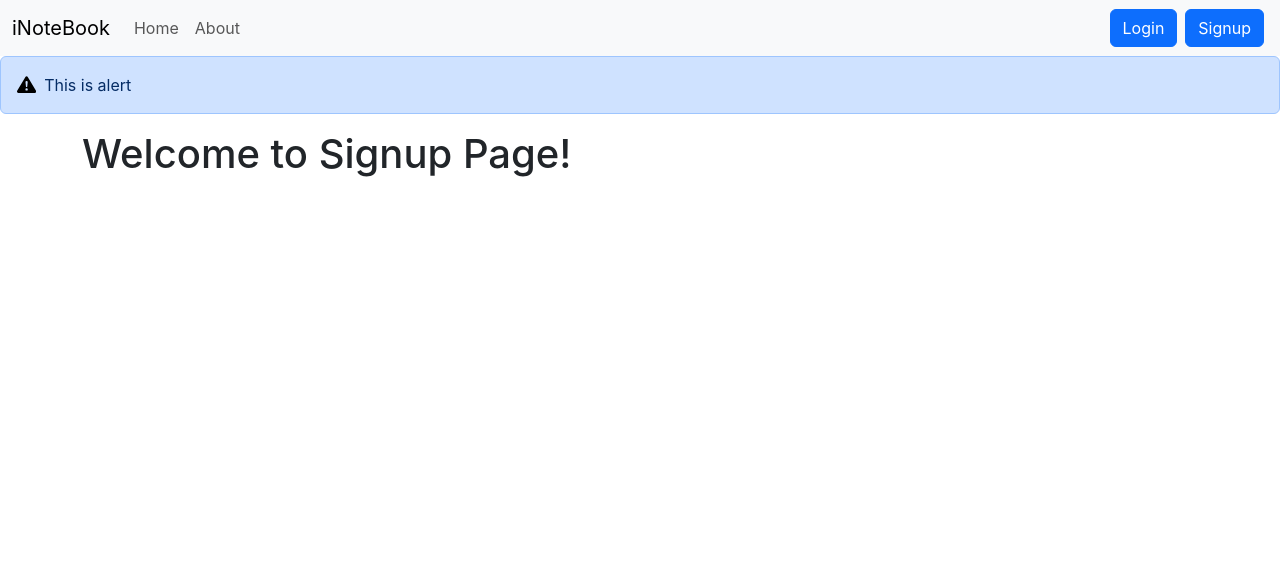
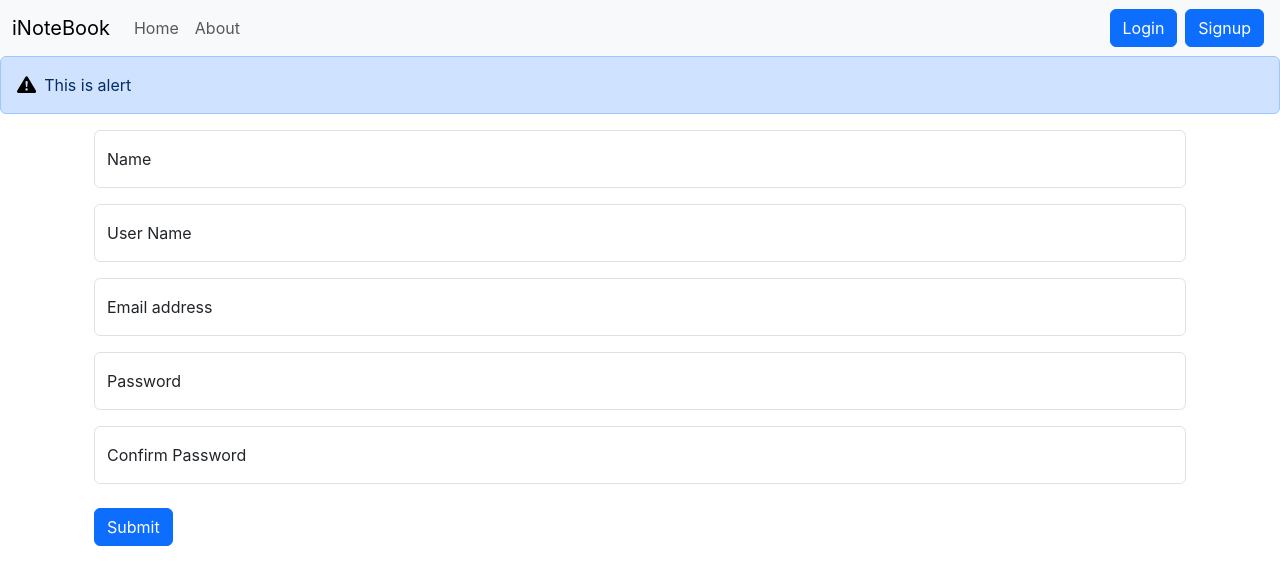
Before and after one commit to AryanKumarOfficial/iNoteBook, a React (Create React App) app: page /signup in a window 1280 px wide. Shown: the top 584 px of the page. Built offline with nearby package versions, Linux system fonts and the light colour scheme.

Commit message:
completed signup endpiont in frontend

```diff
--- a/src/Components/Signup.js
+++ b/src/Components/Signup.js
@@ -1,12 +1,63 @@
 import React from 'react'
-
+import { useState } from 'react'
+import { useHistory } from 'react-router-dom/cjs/react-router-dom.min'
 const Signup = () => {
+    const [credentials, setCredentials] = useState({ name: "", userName: "", email: "", password: "", cpassword: "" })
+    let history = useHistory()
+    const handleSubmit = async (e) => {
+        e.preventDefault();
+        const { name, userName, email, password } = credentials
+        const response = await fetch("http://localhost:5000/api/auth/createuser", {
+            method: "post",
+            headers: {
+                'content-type': "application/json"
+            },
+            body: JSON.stringify({ name, userName, email, password })
+        })
+        const json = await response.json()
+        console.log(json);
+        // if (json.success) {
+        //     // save the authToken
+        localStorage.setItem('token', json.authToken)
+        history.push('/')
+        // }
+        // else {
+        //     alert("invalid credentials")
+        // }
+    }
+    const onChange = (e) => {
+        setCredentials({ ...credentials, [e.target.name]: e.target.value })
+    }
     return (
         <>
             <div className='container'>
-                <h1>
-                    Welcome to Signup Page!
-                </h1>
+
+                <div className='container'>
+                    <form onSubmit={handleSubmit}>
+                        <div className="form-floating mb-3">
+                            <input type="text" className="form-control" value={credentials.name} id="name" placeholder="enter your name" name='name' onChange={onChange} required min={3} />
+                            <label htmlFor="name">Name</label>
+                        </div>
+                        <div className="form-floating mb-3">
+                            <input required minLength={5} type="name" className="form-control" value={credentials.userName} id="userName" placeholder="enter your userName" name='userName' onChange={onChange} />
+
+                            <label htmlFor="userName">User Name</label>
+                        </div>
+                        <div className="form-floating mb-3">
+                            <input required type="email" className="form-control" value={credentials.email} id="email" placeholder="enter your email" name='email' onChange={onChange} />
+                            <label htmlFor="email">Email address</label>
+                        </div>
+                        <div className="form-floating mb-3">
+                            <input type="password" className="form-control" value={credentials.password} id="password" placeholder="Password" name='password' onChange={onChange} required minLength={8} maxLength={16} />
+                            <label htmlFor="password">Password</label>
+                        </div>
+                        <div className="form-floating mb-3">
+                            <input type="password" className="form-control" value={credentials.cpassword} id="cpassword" placeholder=" confirm Password" name='cpassword' onChange={onChange} required minLength={8} maxLength={16} />
+                            <label htmlFor="cpassword">Confirm Password</label>
+                        </div>
+                        <button type="submit" className="btn btn-primary my-2" >Submit</button>
+                    </form>
+                </div>
             </div>
         </>
     )
```
Also changed, not shown: 1 other file (tests, documents, lock files or other folders).
